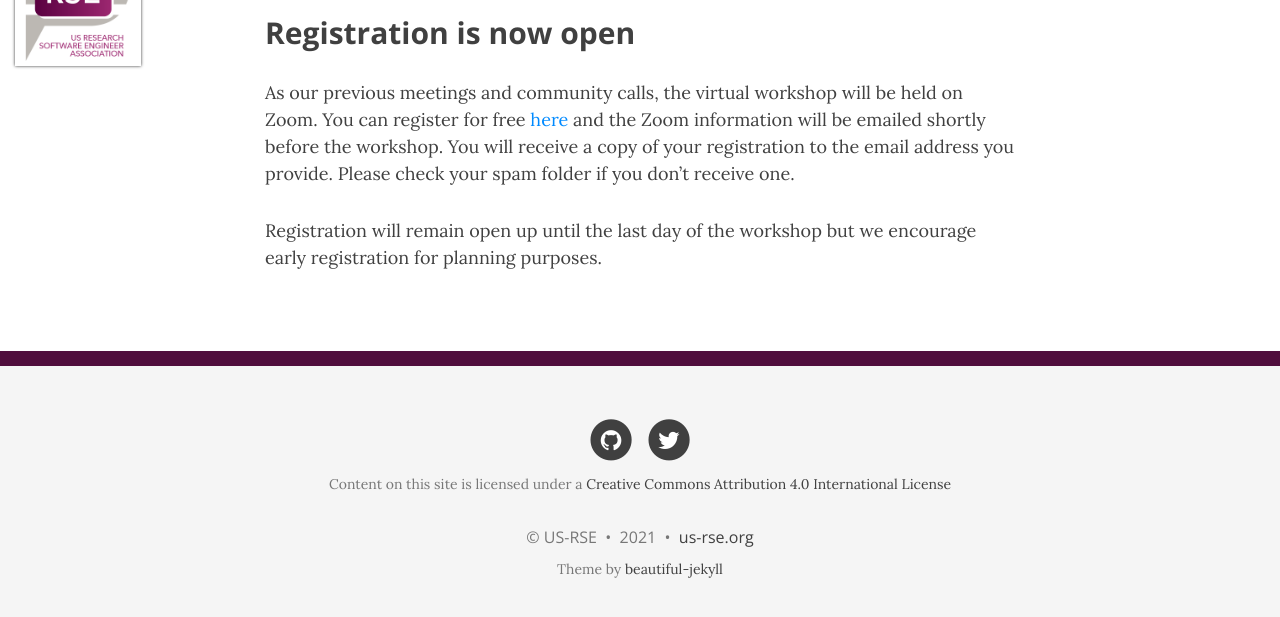
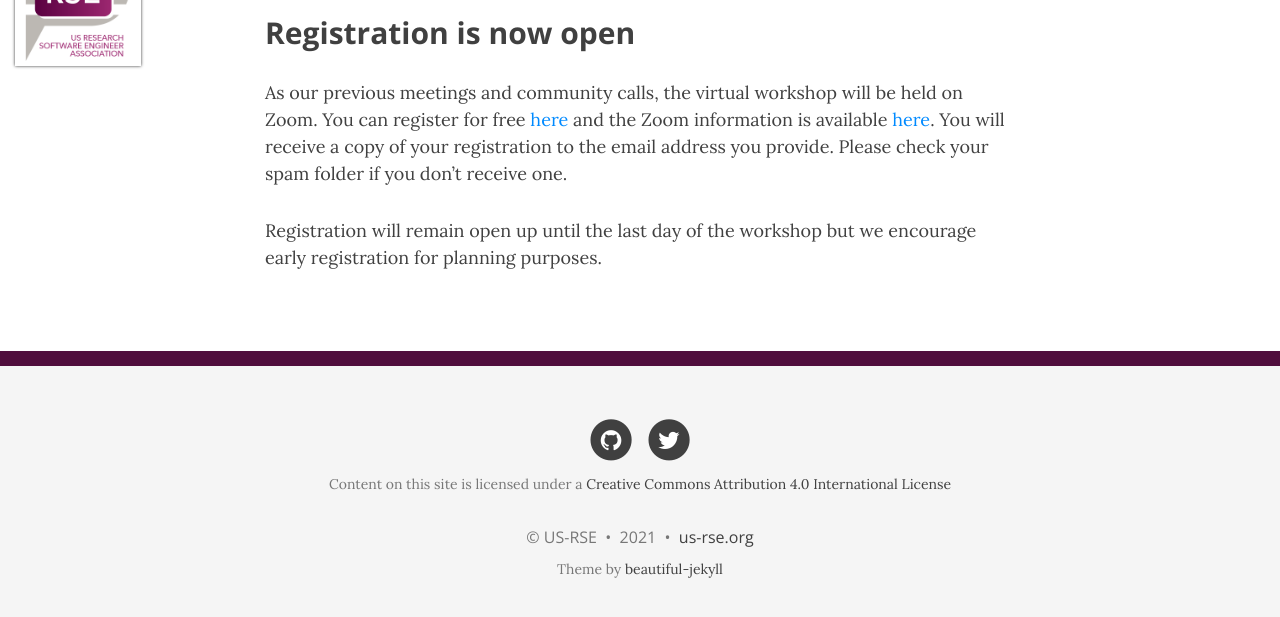
Before and after one commit to USRSE/virtual-workshop-2021, a Jekyll site: the page built from pages/registration.md, in a window 1280 px wide, cut to the strip 104-730 px from the top of the page. Shown: the top 617 px of the strip. Built offline with Jekyll 4.4.1, drawn with Linux system fonts in a browser that asks for light colours; nearby versions of some CDN libraries.

Commit message:
Update registration with URL to connection details

```diff
--- a/pages/registration.md
+++ b/pages/registration.md
@@ -6,6 +6,6 @@ permalink: /registration/
 
 ## Registration is now open
 
-As our previous meetings and community calls, the virtual workshop will be held on Zoom. You can register for free [here](https://forms.gle/P31PaQykLWqe1MKm8) and the Zoom information will be emailed shortly before the workshop. You will receive a copy of your registration to the email address you provide. Please check your spam folder if you don't receive one.
+As our previous meetings and community calls, the virtual workshop will be held on Zoom. You can register for free [here](https://forms.gle/P31PaQykLWqe1MKm8) and the Zoom information is available [here](https://us-rse.org/virtual-workshop-2021/connect/). You will receive a copy of your registration to the email address you provide. Please check your spam folder if you don't receive one.
 
 Registration will remain open up until the last day of the workshop but we encourage early registration for planning purposes.
```
